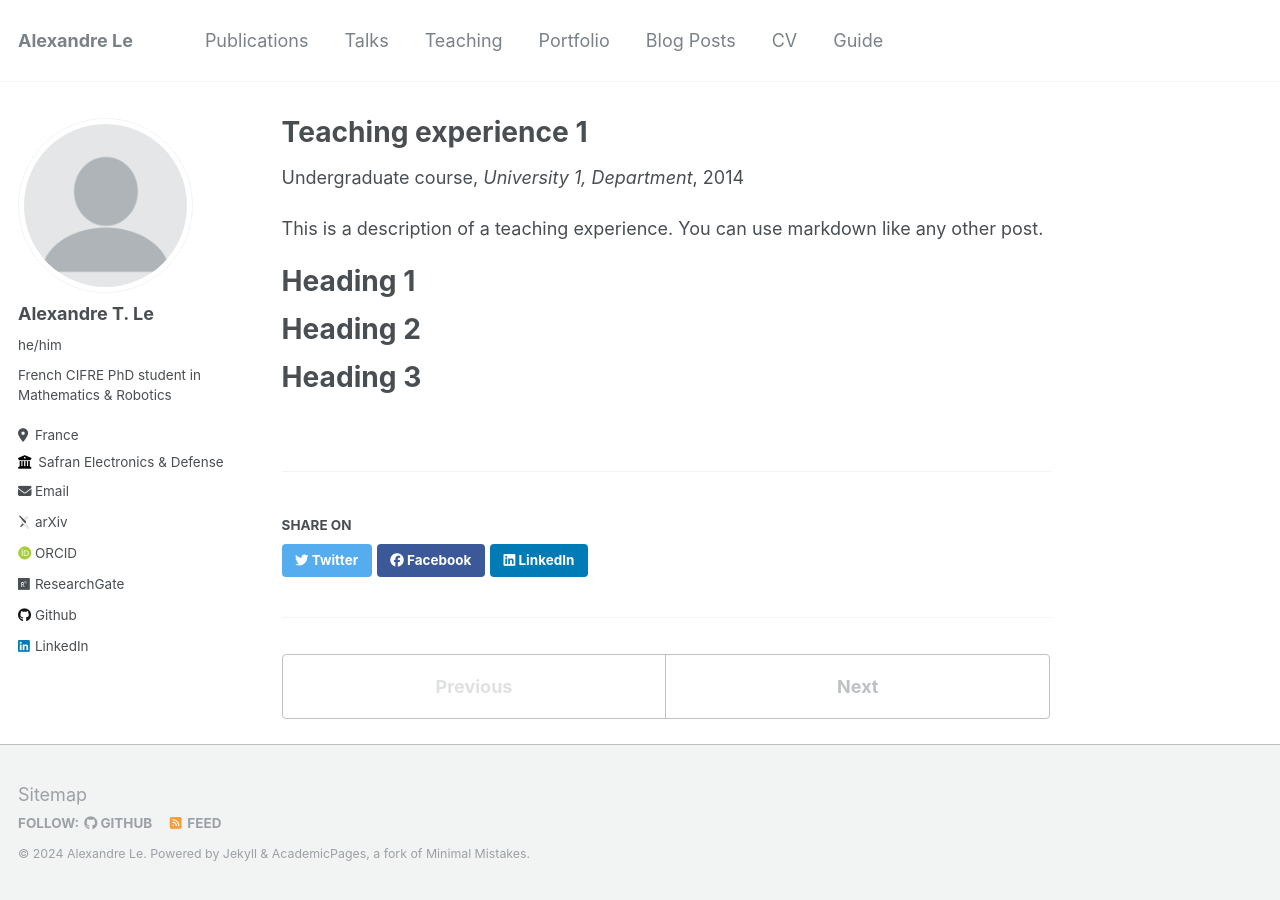
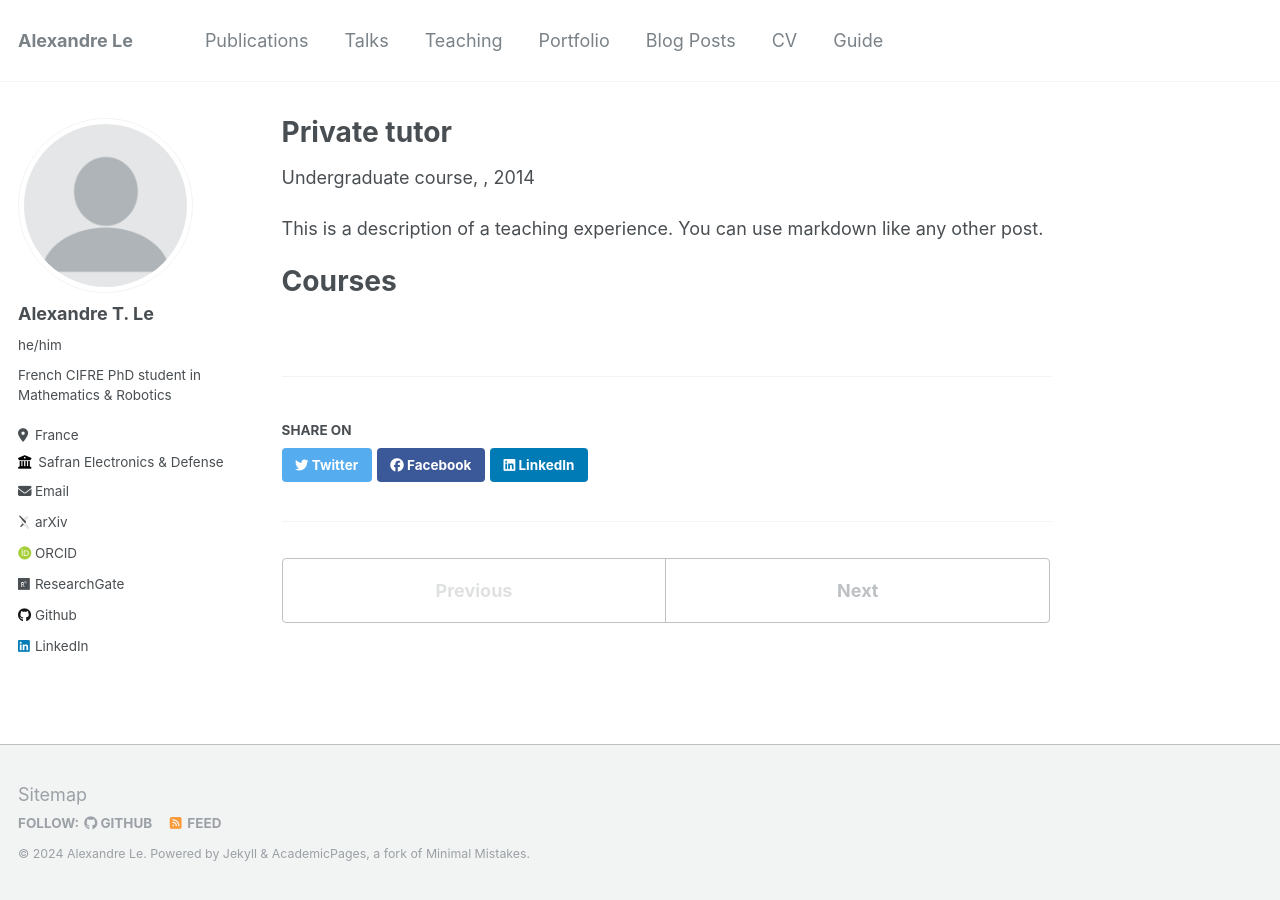
Before and after one commit to alexandre-tle/alexandre-tle.github.io, a Jekyll site: the page built from _teaching/2018_Private.md, in a window 1280 px wide. Built offline with Jekyll 4.4.1, drawn with Linux system fonts in a browser that asks for light colours; some web fonts are replaced.

Commit message:
Update and rename 2014-spring-teaching-1.md to 2018_Private.md

```diff
--- a/_teaching/2014-spring-teaching-1.md
+++ b/_teaching/2018_Private.md
@@ -1,20 +1,14 @@
 ---
-title: "Teaching experience 1"
+title: "Private tutor"
 collection: teaching
 type: "Undergraduate course"
 permalink: /teaching/2014-spring-teaching-1
-venue: "University 1, Department"
+venue: ""
 date: 2014-01-01
-location: "City, Country"
+location: "Paris, France"
 ---
 
 This is a description of a teaching experience. You can use markdown like any other post.
 
-Heading 1
+Courses
 ======
-
-Heading 2
-======
-
-Heading 3
-======
```
